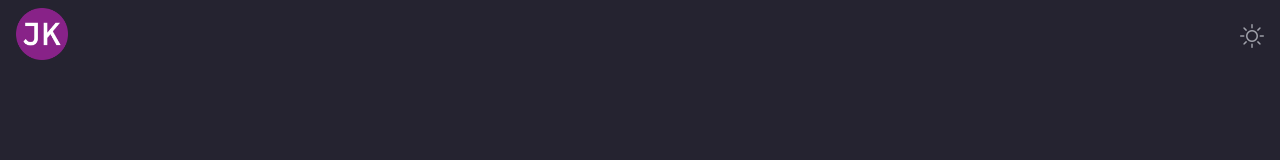
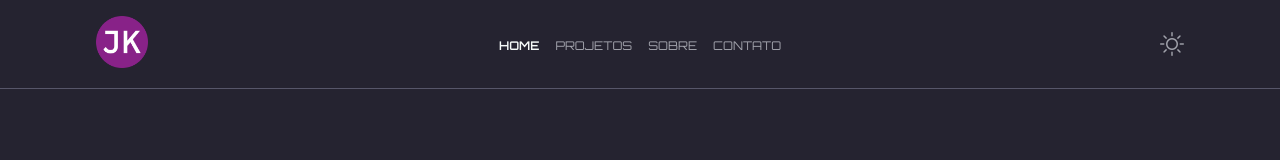
Before and after one commit to JKickofel/JKickofel.github.io, a plain HTML site: page portfolio_frontEndDoZero_html_css_javaScript/index.html in a window 1280 px wide. Drawn offline with nearby package versions, Linux system fonts and the light colour scheme.

Commit message:
adiciona cabeçalho e rodapé da versão desktop e function changeTheme.

```diff
--- a/portfolio_frontEndDoZero_html_css_javaScript/assets/css/global.css
+++ b/portfolio_frontEndDoZero_html_css_javaScript/assets/css/global.css
@@ -9,7 +9,7 @@
     list-style: none;
 }
 
-:root {
+:root, :root[data-theme="dark"] {
     --primary-color: #f5f9f8;
 
     --primary-bg-color: #252330;
@@ -21,3 +21,20 @@
     --link-color: #595168;
     --icon-color: #a1a2ab;
 }
+
+:root[data-theme="light"] {
+    --primary-color: #252330;
+
+    --primary-bg-color: #f5f9f8;
+    --secondary-bg-color: #a1a2ab;
+    --border-color: #575669;
+
+    --title-color: #252330;
+    --text-color: #252330;
+    --link-color: #252330;
+    --icon-color: #595168;
+}
+
+html[data-theme="light"] {
+    filter: invert(1); /*invertendo as cores*/
+}
--- a/portfolio_frontEndDoZero_html_css_javaScript/assets/css/style.css
+++ b/portfolio_frontEndDoZero_html_css_javaScript/assets/css/style.css
@@ -8,6 +8,11 @@ body {
 
 a {
       text-decoration: none;
+}
+
+a:hover {
+    color: var(--text-color);
+    font-weight: 600;
 }
 
 i {
@@ -23,6 +28,11 @@ i {
     width: 100%;
 }
 
+.header__toggle {
+    display: flex;
+    justify-content: flex-end;
+}
+
 .header__brand .brand__logo {
     width: 3.25rem;
     height: 3.25rem;
@@ -30,6 +40,8 @@ i {
 
 #toggleTheme {
     font-size: 1.5rem;
+    cursor: pointer;
+    transition: ease-in-out .4s;
 }
 
 .menu {
@@ -60,7 +72,9 @@ i {
 }
 
 .menu__link.active .menu__icon,
-.menu__link.active .menu__text {
+.menu__link.active .menu__text,
+.menu__link:hover .menu__icon,
+.menu__link:hover .menu__text {
     color: var(--text-color);
     font-weight: 600;
 }
@@ -78,8 +92,44 @@ i {
     text-transform: uppercase;
 }
 
+.header__nav {
+    display: none;
+}
+
+.menu--principal {
+    gap: 1rem;
+}
+
+footer, footer a {
+    color: var(--primary-color);
+    text-decoration: none;
+    letter-spacing: .1rem;
+}
+
 @media (min-width: 768px) {
-    .menu--mobile {
+    .header {
+        position: fixed;
+        border-bottom: 1px solid var(--border-color);
+        padding: 1rem 6rem;
+        background-color: var(--primary-bg-color);
+    }
+
+    .nav--mobile {
         display: none;
     }
+
+    .header__nav {
+    display: flex;
+    }
+
+    .header__brand,
+    .header__toggle {
+        min-width: 20%;
+    }
 }
+
+@media (min-width: 1400px) {
+    .header {
+        padding: 1rem 15rem;
+    }
+}
--- /dev/null
+++ b/portfolio_frontEndDoZero_html_css_javaScript/assets/js/script.js
@@ -0,0 +1,17 @@
+const toggleTheme = document.getElementByID('toggleTheme');
+const rootHtml = document.documentElement;
+
+function changeTheme() {
+    const currentTheme = rootHtml.getAttribute('data-theme');
+
+    if (currentTheme === 'dark') {
+    rootHtml.setAttribute('data-theme', 'light');
+    }else {
+    rootHtml.setAttribute('data-theme', 'dark');
+    }
+
+    toggleTheme.classList.toggle('bi-moon-stars');
+    toggleTheme.classList.toggle('bi-sun');
+}
+
+toggleTheme.addEventListener('click', changeTheme);
--- a/portfolio_frontEndDoZero_html_css_javaScript/index.html
+++ b/portfolio_frontEndDoZero_html_css_javaScript/index.html
@@ -1,5 +1,5 @@
 <!DOCTYPE html>
-<html lang="pt-BR">
+<html lang="pt-BR" data-theme="dark">
 <head>
     <meta charset="UTF-8">
     <meta name="viewport" content="width=device-width, initial-scale=1.0">
@@ -13,25 +13,57 @@
         <div class="header__brand">
             <img class="brand__logo" src="assets/images/JK-png-192x192.png" alt="Logo de Jordana Kicköfel">
         </div>
-        <i id="toggleTheme" class="bi bi-sun"></i>
+        <nav class="header__nav">
+            <ul class="menu menu--principal">
+                <li class="menu__item">
+                    <a class="menu__link active" href="#home"></i>
+                    <span class="menu__text">Home</span>
+                    </a>
+                </li>
+
+                <li class="menu__item">
+                    <a class="menu__link" href="#projetos"></i>
+                    <span class="menu__text">Projetos</span>
+                    </a>
+                </li>
+
+                <li class="menu__item">
+                    <a class="menu__link" href="#sobre"></i>
+                    <span class="menu__text">Sobre</span>
+                    </a>
+                </li>
+
+                <li class="menu__item">
+                    <a class="menu__link" href="#contato"></i>
+                    <span class="menu__text">Contato</span>
+                    </a>
+                </li>
+            </ul>
+        </nav>
+        <div class="header__toggle">
+            <i id="toggleTheme" class="bi bi-sun"></i>
+        </div>
     </header>
-    <nav>
+    <nav class="nav--mobile">
         <ul class="menu menu--mobile">
             <li class="menu__item">
                 <a class="menu__link active" href="#home"><i class="menu__icon bi bi-house-door"></i>
                 <span class="menu__text">Home</span>
                 </a>
             </li>
+
             <li class="menu__item">
                 <a class="menu__link" href="#projetos"><i class="menu__icon bi bi-window-stack"></i>
                 <span class="menu__text">Projetos</span>
                 </a>
             </li>
+
             <li class="menu__item">
                 <a class="menu__link" href="#sobre"><i class="menu__icon bi bi-person"></i>
                 <span class="menu__text">Sobre</span>
                 </a>
             </li>
+
             <li class="menu__item">
                 <a class="menu__link" href="#contato"><i class="menu__icon bi bi-envelope"></i>
                 <span class="menu__text">Contato</span>
@@ -39,5 +71,9 @@
             </li>
         </ul>
     </nav>
+    <footer>
+        &copy; 2025. Todos os direitos Reservados. Jordana Kicköfel. Desenvolvido por <a href="https://github.com/JKickofel" target="_blank" rel="noopener noreferrer">JKickofel</a>.
+    </footer>
+    <script src="assets/js/script.js"></script>
 </body>
 </html>
```
